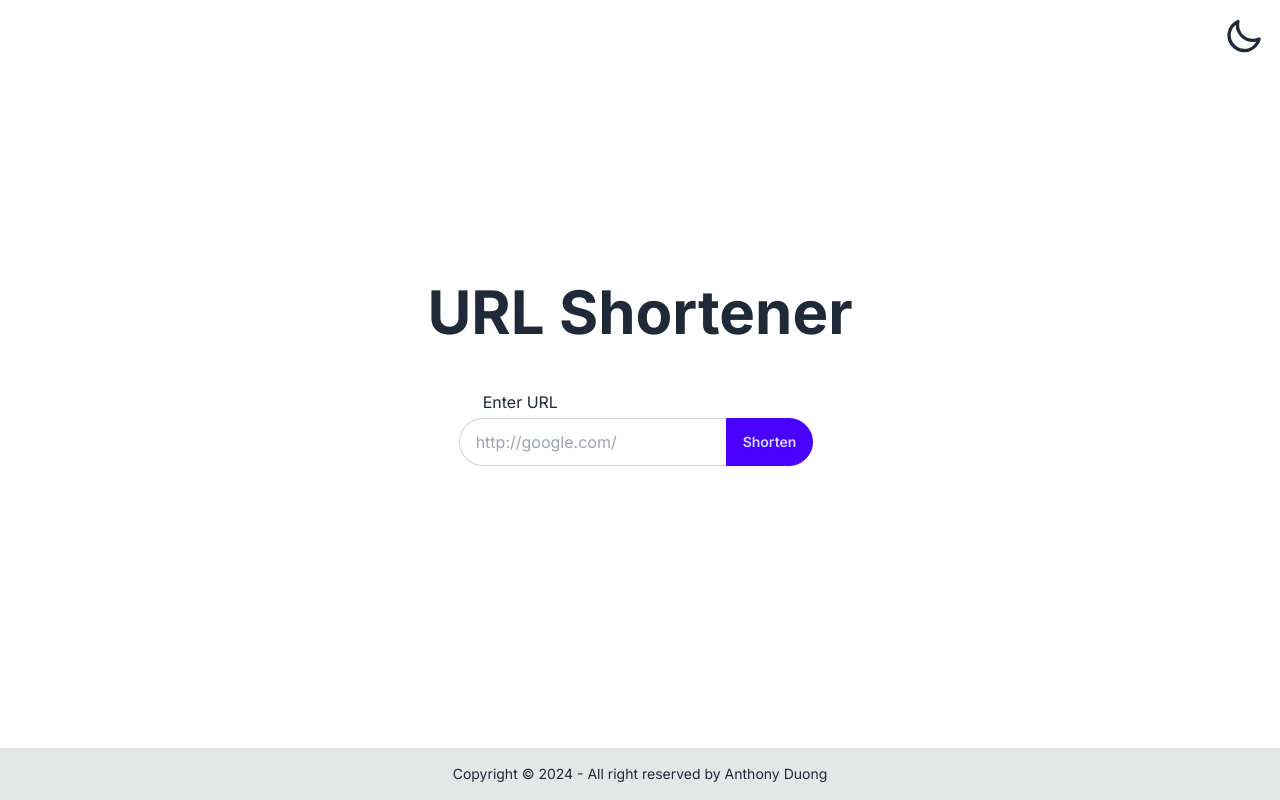
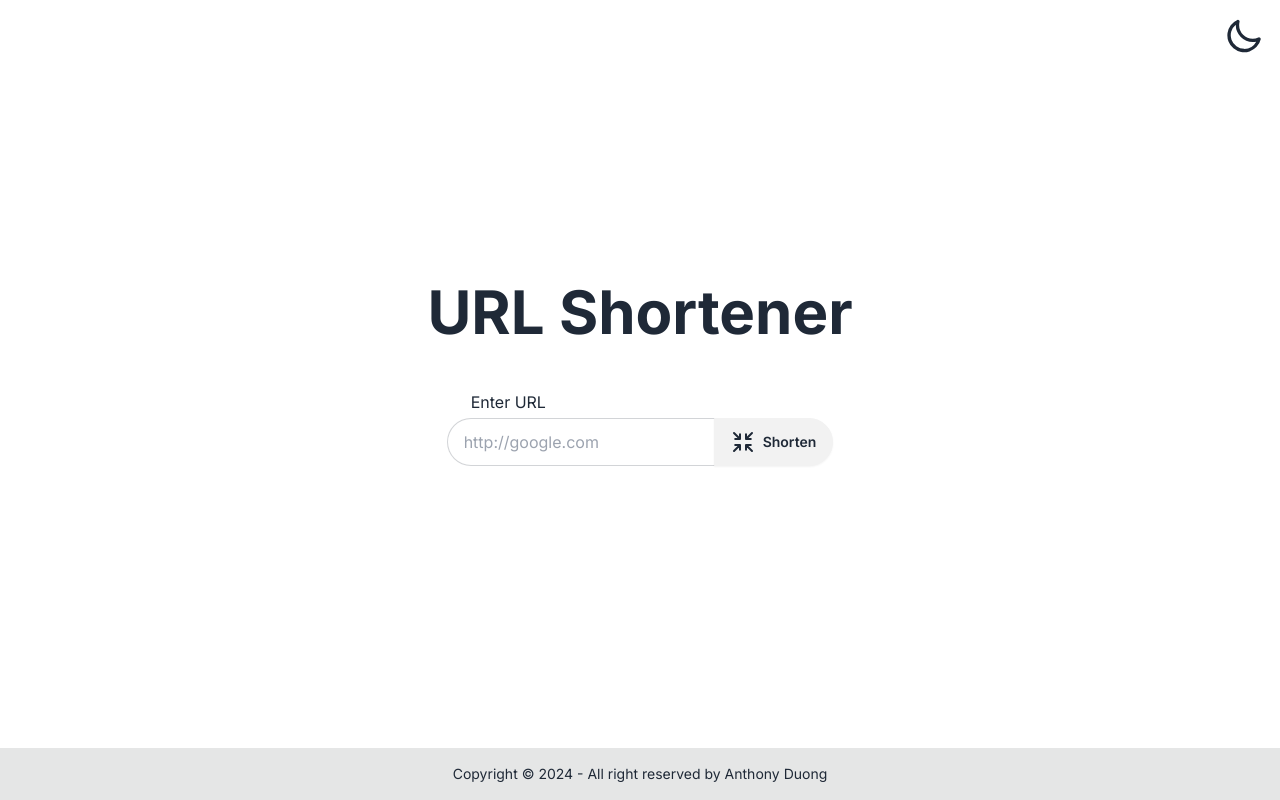
Before and after one commit to khangbeo/url-shortener, a Next.js app: page / in a window 1280 px wide. Built offline with nearby package versions, Linux system fonts and the light colour scheme.

Commit message:
changed button component styling

```diff
--- a/app/components/Button.js
+++ b/app/components/Button.js
@@ -1,16 +1,16 @@
 const Button = ({ children, onClick, loading, type, extra }) => {
     const types = {
-        primary: "btn-primary",
-        secondary: "btn-secondary",
-        accent: "btn-accent",
-        error: "btn-error",
-        success: "btn-success",
-        warning: "btn-warning",
-        info: "btn-info",
+        primary: "primary",
+        secondary: "secondary",
+        accent: "accent",
+        error: "error",
+        success: "success",
+        warning: "warning",
+        info: "info",
     };
     return (
         <button
-            className={`btn ${types[type]} ${extra} mx-2`}
+            className={`btn btn-${types[type]} ${extra}`}
             onClick={onClick}
             disabled={loading}
         >
--- a/app/history.js
+++ b/app/history.js
@@ -1,5 +1,8 @@
 import Button from "./components/Button";
 import Link from "next/link";
+import { FaClipboardList, FaRegTrashAlt } from "react-icons/fa";
+import { TiDelete } from "react-icons/ti";
+
 export default function History({ pastUrls, setPastUrls, loading, removeUrl }) {
     const clearHistory = () => {
         setPastUrls([]);
@@ -11,14 +14,18 @@ export default function History({ pastUrls, setPastUrls, loading, removeUrl }) {
                 <div className="card card-bordered bg-base-200 text-base-content w-full">
                     <div className="card-body items-center text-center">
                         <h3 className="card-title text-2xl">History</h3>
-                        <ul className="mt-5">
+                        <ul className="card-body">
                             {pastUrls.map((url) => (
-                                <li key={url.id} className="mt-3">
+                                <li
+                                    key={url.id}
+                                    className="mt-3 flex items-center justify-between"
+                                >
                                     <span>
                                         {url.date} {url.time}
                                     </span>
+                                    <div className="bg-base-300 p-4 mx-3 rounded-2xl">
                                         <Link
-                                        className="text-blue-500 hover:text-blue-700 mx-3"
+                                            className="text-blue-500 hover:text-blue-700"
                                             href={url.newUrl}
                                             target="_blank"
                                         >
@@ -26,22 +33,38 @@ export default function History({ pastUrls, setPastUrls, loading, removeUrl }) {
                                         </Link>
 
                                         <Button
-                                        type="primary"
                                             loading={loading}
+                                            extra="ml-3 btn-square btn-ghost"
                                             onClick={() =>
                                                 navigator.clipboard.writeText(
                                                     url.newUrl
                                                 )
                                             }
                                         >
-                                        Copy
+                                            <FaClipboardList size={20} />
                                         </Button>
+                                    </div>
+
                                     <Button
                                         type="error"
                                         loading={loading}
+                                        extra="ml-3 btn-square btn-outline"
                                         onClick={() => removeUrl(url.id)}
                                     >
-                                        Remove
+                                        <svg
+                                            xmlns="http://www.w3.org/2000/svg"
+                                            className="h-6 w-6"
+                                            fill="none"
+                                            viewBox="0 0 24 24"
+                                            stroke="currentColor"
+                                        >
+                                            <path
+                                                strokeLinecap="round"
+                                                strokeLinejoin="round"
+                                                strokeWidth="2"
+                                                d="M6 18L18 6M6 6l12 12"
+                                            />
+                                        </svg>
                                     </Button>
                                 </li>
                             ))}
@@ -52,6 +75,7 @@ export default function History({ pastUrls, setPastUrls, loading, removeUrl }) {
                                 extra="mt-5"
                                 onClick={clearHistory}
                             >
+                                <FaRegTrashAlt size={20} />
                                 Clear History
                             </Button>
                         </div>
--- a/app/page.js
+++ b/app/page.js
@@ -4,6 +4,7 @@ import { useState } from "react";
 import useLocalStorage from "./hooks/useLocalStorage";
 import Button from "./components/Button";
 import History from "./history";
+import { LuShrink } from "react-icons/lu";
 
 export default function Home() {
     const [url, setUrl] = useState("");
@@ -47,7 +48,6 @@ export default function Home() {
             handleError(error.message);
         }
     };
-    // get date and time from new Date().toLocaleDateString()
 
     const addToHistory = (oldUrl, newUrl) => {
         const date = new Date();
@@ -85,13 +85,18 @@ export default function Home() {
         }
 
         setLoading(true);
-        shortenUrl(url);
-        setLoading(false);
-        setShortenedUrl("");
-        setUrl("");
+        try {
+            shortenUrl(url);
+            setShortenedUrl("");
+            setUrl("");
+        } catch (error) {
+            handleError(error.message);
+        } finally {
+            setLoading(false);
+        }
     };
 
-    console.log(theme);
+    console.log(loading);
     const handleChange = ({ target: { value } }) => setUrl(value);
     const handleThemeChange = () => {
         setTheme(theme === "light" ? "dark" : "light");
@@ -161,7 +166,7 @@ export default function Home() {
                                 onChange={handleChange}
                                 type="text"
                                 name="url"
-                                placeholder="http://google.com/"
+                                placeholder="http://google.com"
                                 value={url}
                             />
                             <Button
@@ -169,10 +174,12 @@ export default function Home() {
                                 type="primary"
                                 extra="join-item rounded-r-full"
                             >
+                                <LuShrink size={24} />
                                 Shorten
                             </Button>
                         </div>
                     </form>
+                    {loading && <div>loading...</div>}
                     {shortenedUrl && (
                         <div className="card bg-base-200 text-base-content w-full md:w-4/5 lg:w-6/12">
                             <div className="card-body items-center text-center">
@@ -190,6 +197,7 @@ export default function Home() {
                                     <Button
                                         type="primary"
                                         loading={loading}
+                                        extra="mx-2"
                                         onClick={() =>
                                             navigator.clipboard.writeText(
                                                 shortenedUrl
--- a/package.json
+++ b/package.json
@@ -13,6 +13,7 @@
     "next": "14.2.5",
     "react": "^18",
     "react-dom": "^18",
+    "react-icons": "^5.2.1",
     "uuid": "^10.0.0"
   },
   "devDependencies": {
```
Also changed, not shown: 1 other file (tests, documents, lock files or other folders). Lines whose indentation alone changed are shown as unchanged.
